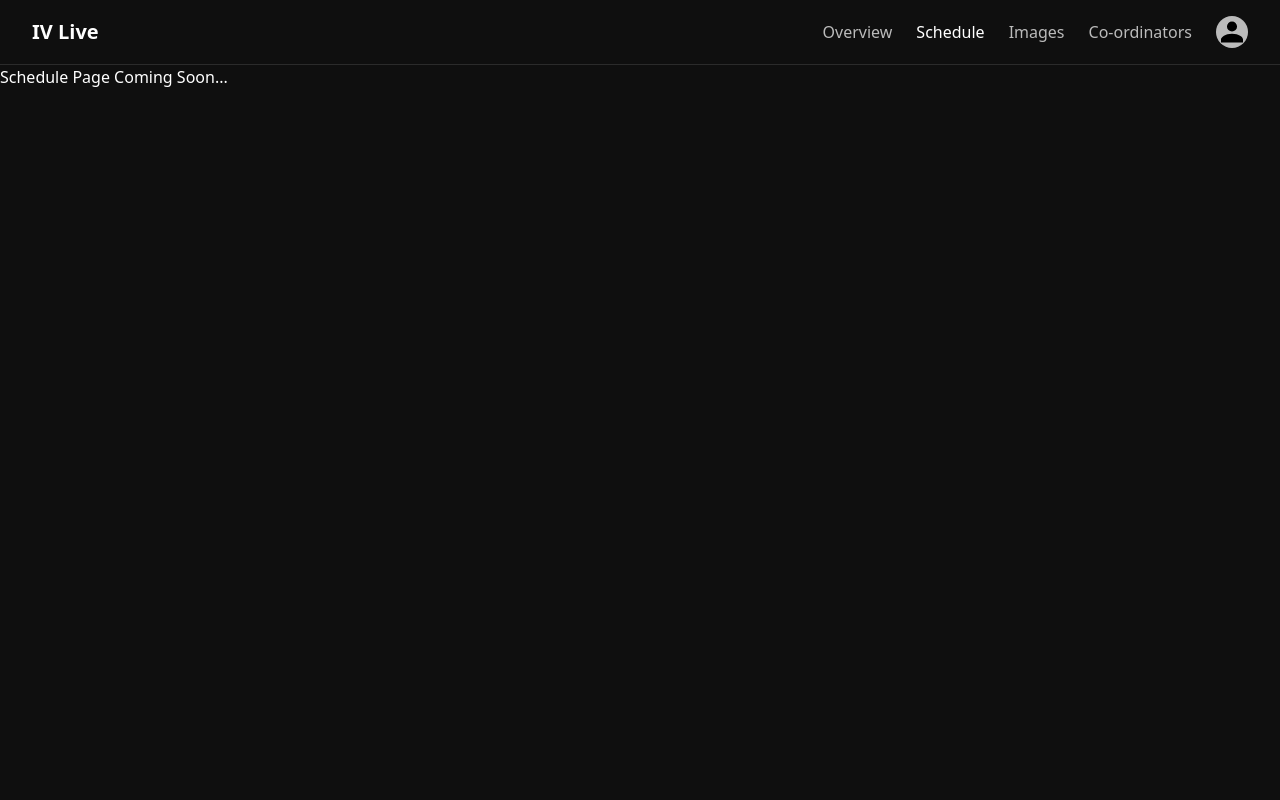
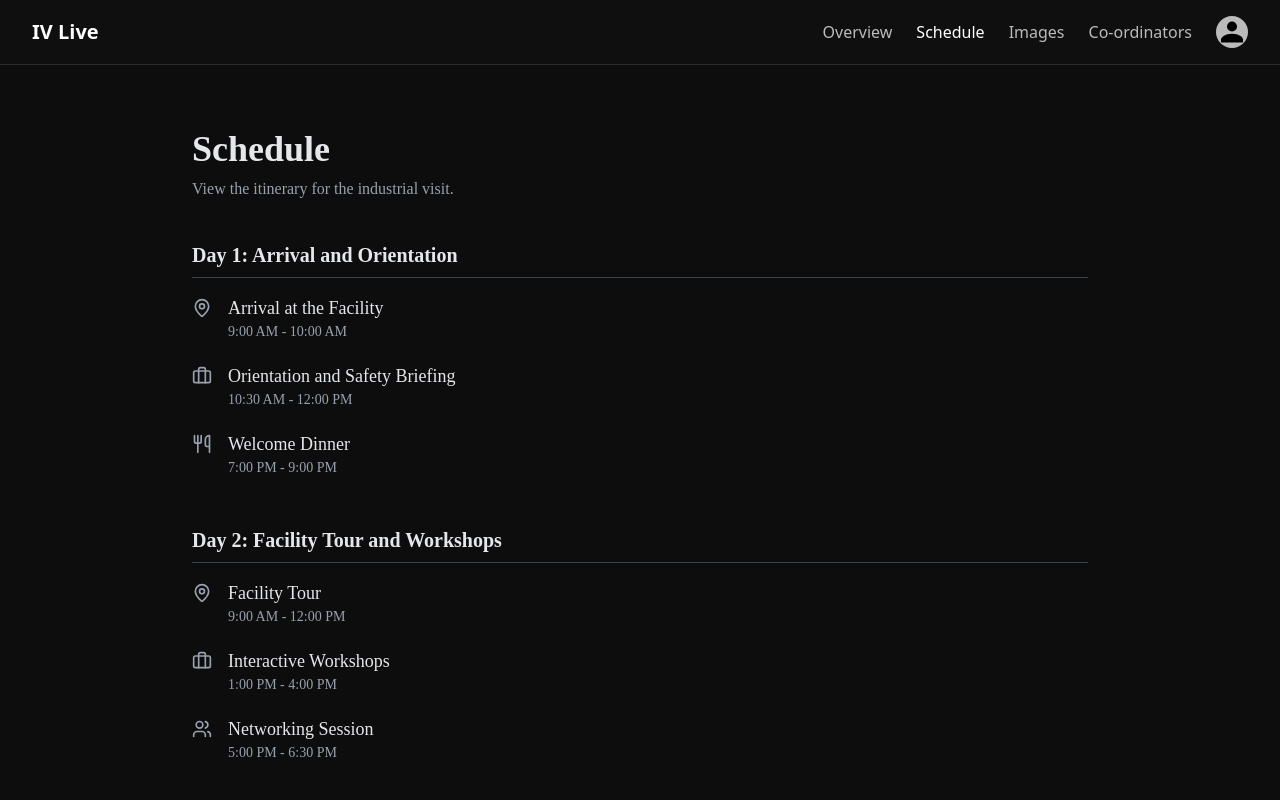
Before and after one commit to AbhaiSankarPR/IV_CSE_27, a React (Vite) app: page /schedule in a window 1280 px wide. Shown: the top 800 px of the page. Built offline with nearby package versions, Linux system fonts and the light colour scheme.

Commit message:
added schedul-initial

```diff
--- a/package.json
+++ b/package.json
@@ -10,6 +10,7 @@
     "preview": "vite preview"
   },
   "dependencies": {
+    "lucide-react": "^0.552.0",
     "react": "^19.1.1",
     "react-dom": "^19.1.1",
     "react-router-dom": "^7.9.5"
--- /dev/null
+++ b/src/pages/Schedule.jsx
@@ -0,0 +1,102 @@
+import { useEffect, useState } from "react";
+import { Calendar, MapPin, Users, Utensils, Briefcase } from "lucide-react";
+
+export default function Schedule() {
+  const [schedule, setSchedule] = useState([]);
+
+  // simulate fetch from API
+  useEffect(() => {
+    const fetchData = async () => {
+      const data = [
+        {
+          day: "Day 1: Arrival and Orientation",
+          events: [
+            {
+              icon: <MapPin className="w-5 h-5 text-gray-400" />,
+              title: "Arrival at the Facility",
+              time: "9:00 AM - 10:00 AM",
+            },
+            {
+              icon: <Briefcase className="w-5 h-5 text-gray-400" />,
+              title: "Orientation and Safety Briefing",
+              time: "10:30 AM - 12:00 PM",
+            },
+            {
+              icon: <Utensils className="w-5 h-5 text-gray-400" />,
+              title: "Welcome Dinner",
+              time: "7:00 PM - 9:00 PM",
+            },
+          ],
+        },
+        {
+          day: "Day 2: Facility Tour and Workshops",
+          events: [
+            {
+              icon: <MapPin className="w-5 h-5 text-gray-400" />,
+              title: "Facility Tour",
+              time: "9:00 AM - 12:00 PM",
+            },
+            {
+              icon: <Briefcase className="w-5 h-5 text-gray-400" />,
+              title: "Interactive Workshops",
+              time: "1:00 PM - 4:00 PM",
+            },
+            {
+              icon: <Users className="w-5 h-5 text-gray-400" />,
+              title: "Networking Session",
+              time: "5:00 PM - 6:30 PM",
+            },
+          ],
+        },
+        {
+          day: "Day 3: Project Presentations and Departure",
+          events: [
+            {
+              icon: <Briefcase className="w-5 h-5 text-gray-400" />,
+              title: "Project Presentations",
+              time: "9:00 AM - 12:00 PM",
+            },
+            {
+              icon: <Calendar className="w-5 h-5 text-gray-400" />,
+              title: "Departure",
+              time: "1:00 PM",
+            },
+          ],
+        },
+      ];
+      setSchedule(data);
+    };
+
+    fetchData();
+  }, []);
+
+  return (
+    <div className="min-h-screen bg-[#0d0d0d] text-gray-200 px-6 md:px-16 py-16 font-[Poppins]">
+      <div className="max-w-4xl mx-auto">
+        <h1 className="text-4xl font-bold mb-2">Schedule</h1>
+        <p className="text-gray-400 mb-10">
+          View the itinerary for the industrial visit.
+        </p>
+
+        {schedule.map((day, i) => (
+          <div key={i} className="mb-12">
+            <h2 className="text-xl font-semibold mb-4 border-b border-gray-700 pb-2">
+              {day.day}
+            </h2>
+            <ul className="space-y-5">
+              {day.events.map((event, j) => (
+                <li key={j} className="flex items-start gap-4">
+                  <div className="mt-1">{event.icon}</div>
+                  <div>
+                    <p className="text-lg font-medium">{event.title}</p>
+                    <p className="text-gray-400 text-sm">{event.time}</p>
+                  </div>
+                </li>
+              ))}
+            </ul>
+          </div>
+        ))}
+      </div>
+    </div>
+  );
+}
```
Also changed, not shown: src/routes/index.jsx (+7 -2 lines), 1 other file (tests, documents, lock files or other folders).
